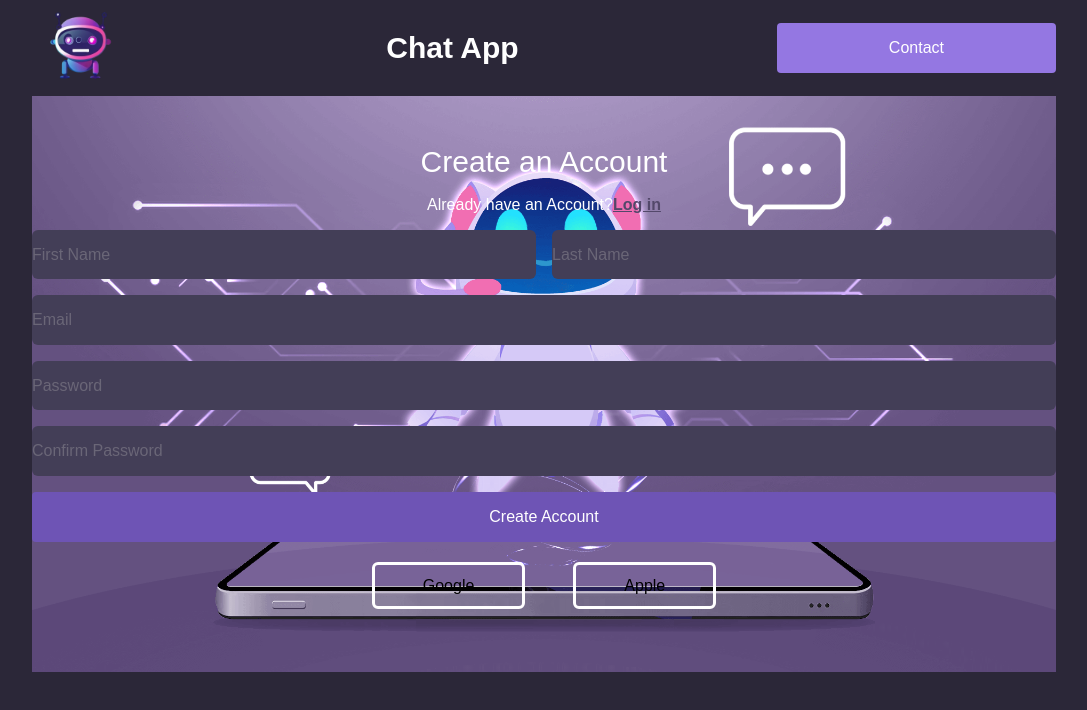
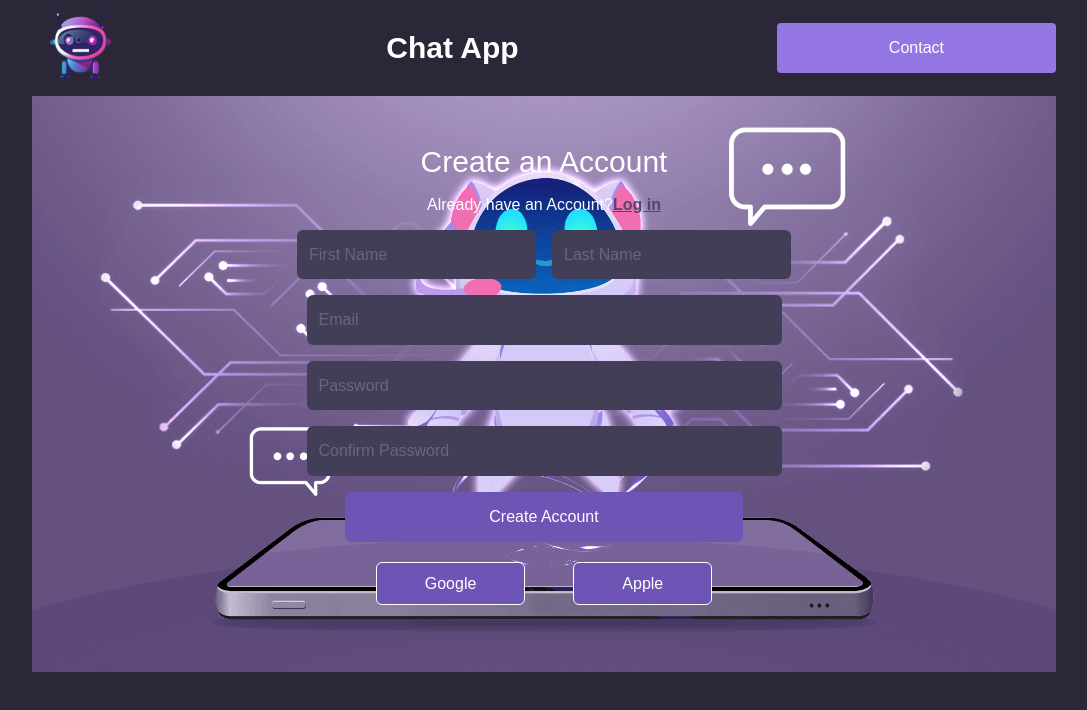
Before and after one commit to Tomo233/chat-app, a React (Vite) app: page / in a window 1280 px wide. Shown: the top 710 px of the page, without its empty margins (96-1183 px from the left). Built offline with nearby package versions, Linux system fonts and the light colour scheme.

Commit message:
style form inputs and buttons

```diff
--- a/src/features/Login/LoginForm.tsx
+++ b/src/features/Login/LoginForm.tsx
@@ -9,10 +9,10 @@ function LoginForm() {
           Already have an Account?
           <span className="text-[#53486a] font-bold underline">Log in</span>
         </p>
-        <form className="grid grid-cols-1 gap-4">
+        <form className="grid grid-cols-1 gap-4 place-items-center">
           <div className="grid grid-cols-2 gap-4">
-            <LoginInput type="text" placeholder="First Name" />
-            <LoginInput type="text" placeholder="Last Name" />
+            <LoginInput type="text" placeholder="First Name" pr="p-5" />
+            <LoginInput type="text" placeholder="Last Name" pr="p-5" />
           </div>
           <LoginInput type="email" className="col-span-1" placeholder="Email" />
           <LoginInput
@@ -27,17 +27,17 @@ function LoginForm() {
           />
           <button
             type="submit"
-            className="col-span-1 bg-[#6e54b5]  text-white py-3 px-3 rounded  focus:outline-none"
+            className="col-span-1 bg-buttonPurple  text-white py-3 px-36 rounded-md focus:outline-none"
           >
             Create Account
           </button>
         </form>
         <div className="flex justify-center gap-12 pt-5">
-          <button className="bg-transparent border-white border-solid px-12 py-2 rounded-md ">
-            Google
+          <button className="bg-buttonPurple border border-white border-solid px-12 py-2 rounded-md ">
+            <span className="text-white">Google</span>
           </button>
-          <button className="bg-transparent border-white border-solid  px-12 py-2 rounded-md ">
-            Apple
+          <button className="bg-buttonPurple border border-white border-solid text-white  px-12 py-2 rounded-md ">
+            <span>Apple</span>
           </button>
         </div>
       </div>
--- a/src/features/Login/LoginInput.tsx
+++ b/src/features/Login/LoginInput.tsx
@@ -1,15 +1,14 @@
 import { ComponentPropsWithoutRef } from "react";
 
 type LoginInputProps = {
-  px?: number;
-  py?: number;
+  pr?: "p-5" | "p-64";
 } & ComponentPropsWithoutRef<"input">;
 
-function LoginInput({ px = 5, py = 3, ...otherProps }: LoginInputProps) {
+function LoginInput({ pr = "p-64", ...otherProps }: LoginInputProps) {
   return (
     <input
       {...otherProps}
-      className={`bg-[#433e57] placeholder-[#6a6677] py-${py} px-${px}  rounded-md text-white border-none outline-none`}
+      className={`bg-[#433e57] placeholder-[#6a6677]  py-3 ${pr}  pl-3 rounded-md text-white border-none outline-none`}
     />
   );
 }
--- a/tailwind.config.js
+++ b/tailwind.config.js
@@ -1,9 +1,10 @@
 module.exports = {
-  content: ["./src/**/*.{js,jsx,ts,tsx}"], // Ensure this matches your source files
+  content: ["./src/**/*.{js,jsx,ts,tsx}"],
   theme: {
     extend: {
       colors: {
         primaryPurple: "#2b2738",
+        buttonPurple: "#6e54b5",
       },
     },
   },
```
